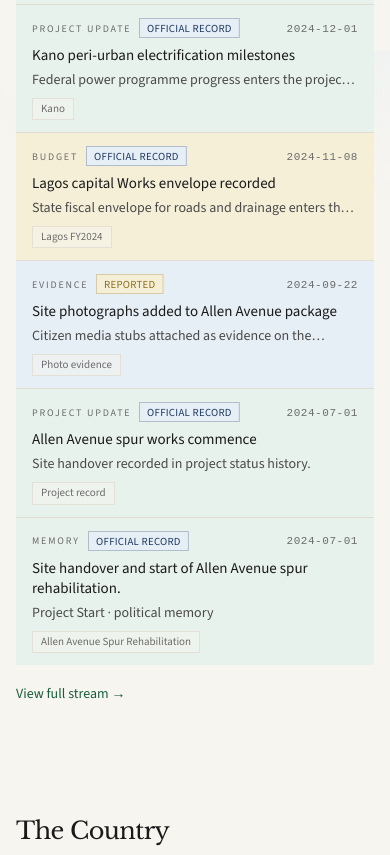
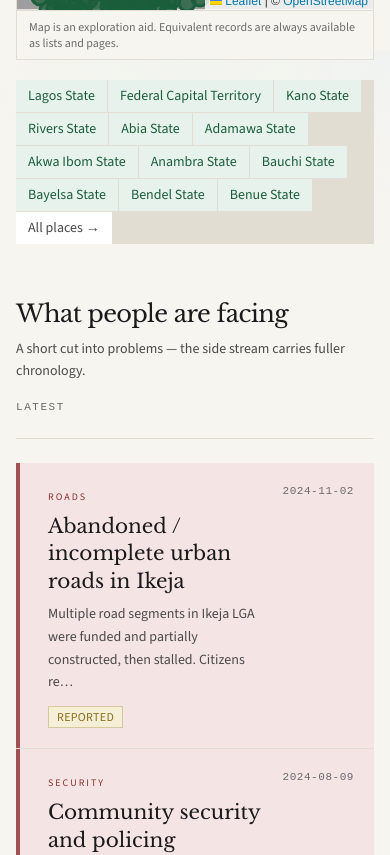
Before and after one commit to CodenNerd/nigerians.africa, a Next.js app in the folder apps/web/: page / in a window 390 px wide. Shown: the part 3325-4180 px from the top of the page. Built offline with nearby package versions, Linux system fonts and the light colour scheme; grey boxes are pictures that could not be loaded.

Commit message:
Move the public record stream to a sticky side rail.
Keep the archive column center-stage; compact stream sits beside it on desktop and stacks first on mobile.

Co-authored-by: Cursor <cursoragent@cursor.com>

```diff
--- a/apps/web/src/app/page.tsx
+++ b/apps/web/src/app/page.tsx
@@ -9,7 +9,7 @@ import { buildGodsEyePoints } from "@/lib/gods-eye-points";
 
 export default function HomePage() {
   const problems = store.allProblems().slice(0, 3);
-  const stream = store.recordStream(24);
+  const stream = store.recordStream(18);
   const allocation = store.allocationBySlug("alloc-allen-avenue-spur");
   const project = store.projectBySlug("allen-avenue-spur-rehabilitation");
   const thread = store.signatureThread();
@@ -58,18 +58,11 @@ export default function HomePage() {
         </div>
       </section>
 
-      <section className="site-container py-14 lg:py-16">
-        <RecordStream
-          items={stream}
-          title="Public record"
-          subtitle="A dense stream of meaningful records — newest first. Skim kind, date and title; open any row for the archive dossier."
-          meta={`${stream.length} shown`}
-          footerHref="/record"
-          footerLabel="View full stream →"
-        />
-      </section>
-
-      <section className="site-container py-14 lg:py-16">
+      <div className="site-container py-14 lg:py-16">
+        <div className="grid gap-12 lg:grid-cols-[minmax(0,1fr)_22rem] lg:gap-10 xl:grid-cols-[minmax(0,1fr)_24rem]">
+          {/* Main archive column */}
+          <div className="order-2 min-w-0 space-y-14 lg:order-1 lg:space-y-16">
+            <section>
               <SectionHead
                 title="The Country"
                 subtitle="Explore Nigeria by place, problem, project, report and office."
@@ -100,17 +93,18 @@ export default function HomePage() {
               </ul>
             </section>
 
-      <section className="site-container py-10 lg:py-12">
+            <section>
               <SectionHead
                 title="What people are facing"
-          subtitle="A short cut into problems — the stream above carries fuller chronology."
+                subtitle="A short cut into problems — the side stream carries fuller chronology."
                 meta="Latest"
               />
               <EntityList
                 items={problems.map((p) => ({
                   href: `/problems/${p.slug}`,
                   title: p.title,
-            description: p.description.slice(0, 100) + (p.description.length > 100 ? "…" : ""),
+                  description:
+                    p.description.slice(0, 100) + (p.description.length > 100 ? "…" : ""),
                   kind: p.category,
                   date: p.firstReportedAt,
                   tone: "red" as const,
@@ -124,7 +118,7 @@ export default function HomePage() {
               </p>
             </section>
 
-      <section className="site-container py-14 lg:py-16">
+            <section>
               <SectionHead
                 title="Follow the money"
                 subtitle="A visible trail from allocation to project."
@@ -139,12 +133,16 @@ export default function HomePage() {
                       <div className="text-ink-faint">↓</div>
                       <div className="text-ink">Contract — Delta Roads Nigeria Ltd</div>
                       <div className="text-ink-faint">↓</div>
-                <Link href={`/projects/${project.slug}`} className="text-civic-green no-underline hover:underline">
+                      <Link
+                        href={`/projects/${project.slug}`}
+                        className="text-civic-green no-underline hover:underline"
+                      >
                         {project.name}
                       </Link>
                       <div className="text-ink-faint">↓</div>
                       <div className="text-ink">
-                  Released {store.formatNaira(allocation.releasedAmount)} · Gap visible in the record
+                        Released {store.formatNaira(allocation.releasedAmount)} · Gap visible in
+                        the record
                       </div>
                     </div>
                   </div>
@@ -158,20 +156,47 @@ export default function HomePage() {
               ) : null}
             </section>
 
-      <section className="site-container py-14 lg:py-16">
+            <section>
               <FollowTheThread nodes={thread} title="Signature demo: abandoned road thread" />
             </section>
 
-      <section className="site-container py-14 lg:py-16">
-        <SectionHead title="What can you do?" subtitle="Participation paths on the public record." />
-        <ul className="mt-6 grid gap-px bg-paper-border sm:grid-cols-2 lg:grid-cols-3">
+            <section>
+              <SectionHead
+                title="What can you do?"
+                subtitle="Participation paths on the public record."
+              />
+              <ul className="mt-6 grid gap-px bg-paper-border sm:grid-cols-2">
                 {[
-            { href: "/report", label: "Report something", tone: "bg-civic-greenSoft text-civic-green" },
-            { href: "/government", label: "Find who is responsible", tone: "bg-civic-blueSoft text-civic-blue" },
-            { href: "/guidance", label: "Learn your rights", tone: "bg-civic-amberSoft text-civic-amber" },
-            { href: "/record", label: "Browse the stream", tone: "bg-civic-greenSoft text-civic-green" },
-            { href: "/organizations", label: "Support an organization", tone: "bg-civic-blueSoft text-civic-blue" },
-            { href: "/ask", label: "Ask the public record", tone: "bg-civic-amberSoft text-civic-amber" },
+                  {
+                    href: "/report",
+                    label: "Report something",
+                    tone: "bg-civic-greenSoft text-civic-green",
+                  },
+                  {
+                    href: "/government",
+                    label: "Find who is responsible",
+                    tone: "bg-civic-blueSoft text-civic-blue",
+                  },
+                  {
+                    href: "/guidance",
+                    label: "Learn your rights",
+                    tone: "bg-civic-amberSoft text-civic-amber",
+                  },
+                  {
+                    href: "/record",
+                    label: "Browse the stream",
+                    tone: "bg-civic-greenSoft text-civic-green",
+                  },
+                  {
+                    href: "/organizations",
+                    label: "Support an organization",
+                    tone: "bg-civic-blueSoft text-civic-blue",
+                  },
+                  {
+                    href: "/ask",
+                    label: "Ask the public record",
+                    tone: "bg-civic-amberSoft text-civic-amber",
+                  },
                 ].map((a) => (
                   <li key={a.label}>
                     <Link
@@ -185,5 +210,23 @@ export default function HomePage() {
               </ul>
             </section>
           </div>
+
+          {/* Side stream rail — first on mobile so the feed is reachable; right rail on desktop */}
+          <aside className="order-1 min-w-0 lg:sticky lg:top-28 lg:order-2 lg:self-start lg:max-h-[calc(100vh-8rem)] lg:overflow-y-auto">
+            <div className="border border-paper-border bg-paper-card/80 p-4 sm:p-5">
+              <RecordStream
+                items={stream}
+                compact
+                title="Public record"
+                subtitle="Newest first. Skim here; open a row for the dossier."
+                meta="Live stream"
+                footerHref="/record"
+                footerLabel="Full stream →"
+              />
+            </div>
+          </aside>
+        </div>
+      </div>
+    </div>
   );
 }
--- a/apps/web/src/components/RecordStream.tsx
+++ b/apps/web/src/components/RecordStream.tsx
@@ -40,7 +40,13 @@ function toneFor(item: PublicRecordItem): StreamTone {
   return "paper";
 }
 
-export function RecordStreamItem({ item }: { item: PublicRecordItem }) {
+export function RecordStreamItem({
+  item,
+  compact = false,
+}: {
+  item: PublicRecordItem;
+  compact?: boolean;
+}) {
   const plane = tonePlane[toneFor(item)];
 
   return (
@@ -48,35 +54,52 @@ export function RecordStreamItem({ item }: { item: PublicRecordItem }) {
       <Link
         href={item.href}
         className={clsx(
-          "plane-link group block px-4 py-3 no-underline transition",
+          "plane-link group block no-underline transition",
           plane,
+          compact ? "px-3 py-2.5" : "px-4 py-3",
         )}
       >
         {/* L1 chrome */}
-        <div className="flex flex-wrap items-baseline justify-between gap-x-3 gap-y-1">
-          <div className="flex min-w-0 flex-wrap items-center gap-2">
+        <div className="flex flex-wrap items-baseline justify-between gap-x-2 gap-y-1">
+          <div className="flex min-w-0 flex-wrap items-center gap-1.5">
             <span className="text-[10px] font-medium uppercase tracking-[0.18em] text-ink-faint">
               {item.kind}
             </span>
-            <StatusLabel status={item.status as VerificationStatus} className="scale-90 origin-left" />
+            {!compact ? (
+              <StatusLabel status={item.status as VerificationStatus} className="scale-90 origin-left" />
+            ) : null}
           </div>
-          <time className="shrink-0 font-mono text-[11px] uppercase tracking-wider text-ink-faint">
+          <time className="shrink-0 font-mono text-[10px] uppercase tracking-wider text-ink-faint">
             {item.date}
           </time>
         </div>
 
         {/* L1 primary */}
-        <p className="mt-1.5 text-[15px] font-medium leading-snug text-ink sm:text-base">
+        <p
+          className={clsx(
+            "mt-1 font-medium leading-snug text-ink",
+            compact ? "line-clamp-2 text-sm" : "text-[15px] sm:text-base",
+          )}
+        >
           {item.title}
         </p>
 
         {/* L2 skim */}
-        <p className="mt-1 line-clamp-1 text-sm text-ink-muted">{item.summary}</p>
+        {!compact ? (
+          <p className="mt-1 line-clamp-1 text-sm text-ink-muted">{item.summary}</p>
+        ) : (
+          <p className="mt-0.5 line-clamp-1 text-xs text-ink-muted">{item.summary}</p>
+        )}
 
         {/* L3 affordance */}
-        <div className="mt-2 flex flex-wrap items-center justify-between gap-2">
+        <div className="mt-1.5 flex flex-wrap items-center justify-between gap-2">
           {item.relatedLabel ? (
-            <span className="border border-paper-border/80 bg-paper/50 px-2 py-0.5 text-[11px] text-ink-faint">
+            <span
+              className={clsx(
+                "border border-paper-border/80 bg-paper/50 text-ink-faint",
+                compact ? "px-1.5 py-0.5 text-[10px]" : "px-2 py-0.5 text-[11px]",
+              )}
+            >
               {item.relatedLabel}
             </span>
           ) : (
@@ -99,6 +122,7 @@ export function RecordStream({
   footerHref = "/record",
   footerLabel = "View full stream →",
   showHeader = true,
+  compact = false,
 }: {
   items: PublicRecordItem[];
   title?: string;
@@ -107,23 +131,39 @@ export function RecordStream({
   footerHref?: string;
   footerLabel?: string;
   showHeader?: boolean;
+  /** Tighter rows and header for a sidebar rail. */
+  compact?: boolean;
 }) {
   return (
     <div>
       {showHeader ? (
-        <SectionHead title={title} subtitle={subtitle} meta={meta ?? `${items.length} shown`} />
+        compact ? (
+          <div className="border-b border-paper-border pb-3">
+            <p className="text-[10px] font-medium uppercase tracking-[0.22em] text-ink-faint">
+              {meta ?? `${items.length} records`}
+            </p>
+            <h2 className="mt-1.5 font-display text-xl leading-tight tracking-tight text-ink">
+              {title}
+            </h2>
+            {subtitle ? (
+              <p className="mt-1.5 text-xs leading-relaxed text-ink-muted">{subtitle}</p>
+            ) : null}
+          </div>
+        ) : (
+          <SectionHead title={title} subtitle={subtitle} meta={meta ?? `${items.length} shown`} />
+        )
       ) : null}
       {items.length === 0 ? (
         <p className="mt-6 text-ink-muted">Nothing in the stream yet.</p>
       ) : (
-        <ul className={clsx("grid gap-px bg-paper-border", showHeader ? "mt-6" : "mt-0")}>
+        <ul className={clsx("grid gap-px bg-paper-border", showHeader ? "mt-4" : "mt-0")}>
           {items.map((item) => (
-            <RecordStreamItem key={item.id} item={item} />
+            <RecordStreamItem key={item.id} item={item} compact={compact} />
           ))}
         </ul>
       )}
       {footerHref ? (
-        <p className="mt-4">
+        <p className="mt-3">
           <Link href={footerHref} className="text-sm text-civic-green no-underline hover:underline">
             {footerLabel}
           </Link>
```
Also changed, not shown: 1 other file (tests, documents, lock files or other folders). Lines whose indentation alone changed are shown as unchanged.
